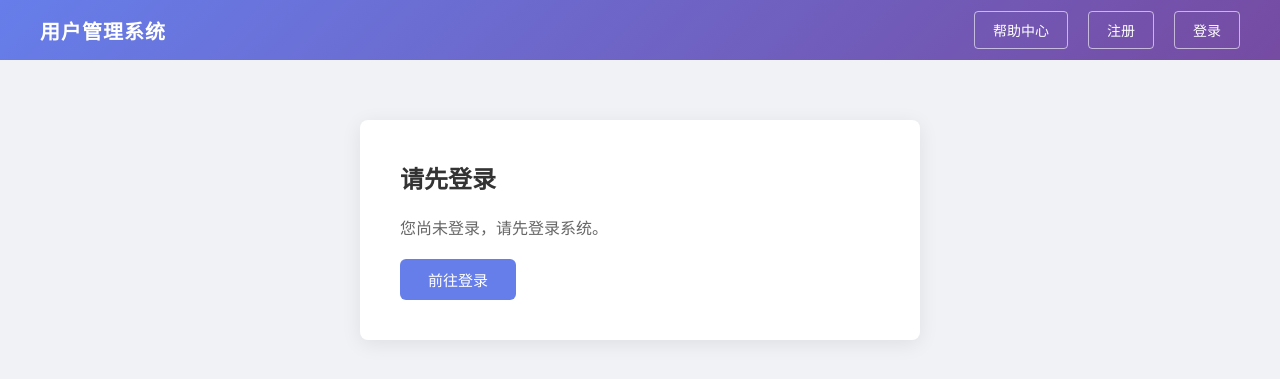
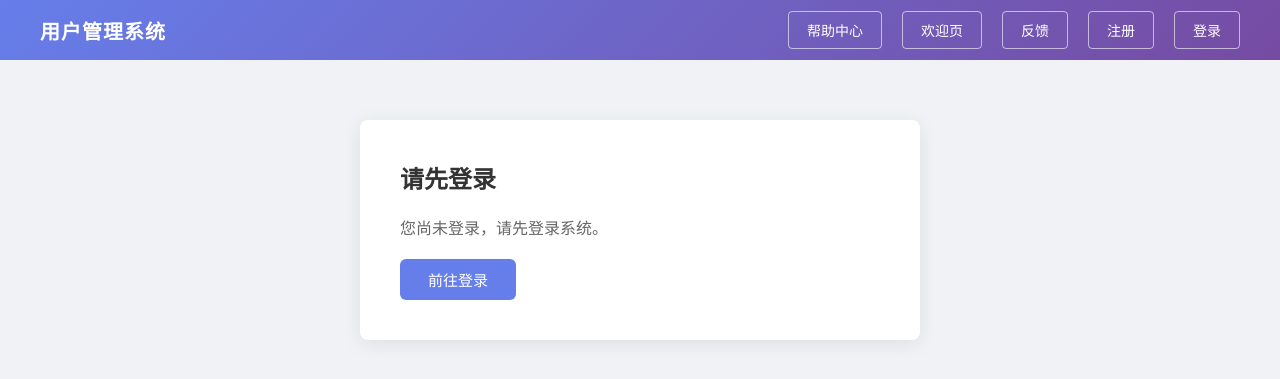
Before and after one commit to Sleepyhead-679/project01, a Flask app: page / in a window 1280 px wide. Shown: the top 379 px of the page. Run offline with Flask 3, Linux system fonts and the light colour scheme; some libraries are stand-ins or nearby versions.

Commit message:
新增欢迎页(/welcome)和反馈(/feedback)功能 - render_template_string SSTI（教学演示）

```diff
--- a/app.py
+++ b/app.py
@@ -4,7 +4,7 @@ import sqlite3
 from datetime import timedelta
 from urllib.parse import urlparse
 
-from flask import Flask, render_template, request, redirect, session, abort, url_for
+from flask import Flask, render_template, render_template_string, request, redirect, session, abort, url_for
 from werkzeug.security import generate_password_hash, check_password_hash
 from flask_limiter import Limiter
 from flask_limiter.util import get_remote_address
@@ -731,6 +731,146 @@ def dynamic_page():
     return render_template("index.html", user=user_info, page_content=page_content)
 
 
+# ============ Welcome Page (SSTI) ============
+
+@app.route("/welcome")
+def welcome():
+    """Personalized welcome page — renders user name directly into template string."""
+    name = request.args.get("name", "")
+    if not name:
+        name = "亲爱的用户"
+
+    nav = _build_nav_html()
+    content = f"<h1>欢迎你，{name}！</h1>"
+    return render_template_string(f"""<!DOCTYPE html>
+<html lang="zh-CN">
+<head>
+    <meta charset="UTF-8">
+    <meta name="viewport" content="width=device-width, initial-scale=1.0">
+    <title>欢迎页</title>
+    <link rel="stylesheet" href="/static/css/style.css">
+</head>
+<body>
+    {nav}
+    <main class="container">
+        <div class="card" style="text-align: center;">
+            {content}
+            <p style="margin-top: 20px; color: #666;">欢迎使用用户管理系统</p>
+            <a href="/" class="btn" style="margin-top: 20px;">返回首页</a>
+        </div>
+    </main>
+</body>
+</html>""")
+
+
+# ============ Feedback Page (SSTI) ============
+
+@app.route("/feedback", methods=["GET", "POST"])
+@csrf.exempt
+def feedback():
+    """Feedback page — renders user input directly into template string."""
+    nav = _build_nav_html()
+
+    if request.method == "POST":
+        name = request.form.get("name", "")
+        message = request.form.get("message", "")
+
+        result_html = f"""<!DOCTYPE html>
+<html lang="zh-CN">
+<head>
+    <meta charset="UTF-8">
+    <meta name="viewport" content="width=device-width, initial-scale=1.0">
+    <title>反馈结果</title>
+    <link rel="stylesheet" href="/static/css/style.css">
+</head>
+<body>
+    {nav}
+    <main class="container">
+        <div class="card">
+            <h2>{name} 的反馈：</h2>
+            <p>{message}</p>
+            <hr style="margin: 20px 0;">
+            <a href="/feedback" class="btn">继续反馈</a>
+            <a href="/" class="btn" style="background: #999;">返回首页</a>
+        </div>
+    </main>
+</body>
+</html>"""
+        return render_template_string(result_html)
+
+    feedback_form = f"""<!DOCTYPE html>
+<html lang="zh-CN">
+<head>
+    <meta charset="UTF-8">
+    <meta name="viewport" content="width=device-width, initial-scale=1.0">
+    <title>反馈</title>
+    <link rel="stylesheet" href="/static/css/style.css">
+</head>
+<body>
+    {nav}
+    <main class="container">
+        <div class="card login-card">
+            <h2>意见反馈</h2>
+            <form method="post" action="/feedback" class="login-form">
+                <div class="form-group">
+                    <label for="name">姓名</label>
+                    <input type="text" id="name" name="name" placeholder="请输入您的姓名" required>
+                </div>
+                <div class="form-group">
+                    <label for="message">留言</label>
+                    <textarea id="message" name="message" placeholder="请输入您的意见或建议" rows="5" class="form-textarea" style="width: 100%; padding: 10px 14px; border: 1px solid #d0d5dd; border-radius: 6px; font-size: 15px; outline: none; resize: vertical;" required></textarea>
+                </div>
+                <button type="submit" class="btn">提交反馈</button>
+            </form>
+            <p style="margin-top: 20px; text-align: center; color: #666;">
+                <a href="/" style="color: #667eea;">返回首页</a>
+            </p>
+        </div>
+    </main>
+</body>
+</html>"""
+    return render_template_string(feedback_form)
+
+
+def _build_nav_html():
+    """Build navigation bar HTML with login state."""
+    username = session.get("username")
+    if username:
+        avatar_html = ""
+        avatar_url = get_avatar_url(username)
+        if avatar_url:
+            avatar_html = f'<img src="{avatar_url}" alt="头像" class="nav-avatar">'
+        else:
+            avatar_html = '<span class="nav-link">上传头像</span>'
+        return f"""<nav class="navbar">
+        <div class="nav-left">
+            <span class="brand">用户管理系统</span>
+        </div>
+        <div class="nav-right">
+            <span class="nav-welcome">欢迎，{username}</span>
+            <a href="/page?name=help" class="nav-link">帮助中心</a>
+            <a href="/welcome" class="nav-link">欢迎页</a>
+            <a href="/feedback" class="nav-link">反馈</a>
+            <a href="/upload" class="nav-avatar-link" title="修改头像">{avatar_html}</a>
+            <a href="/profile" class="nav-link">个人中心</a>
+            <a href="/logout" class="nav-link">退出</a>
+        </div>
+    </nav>"""
+    else:
+        return f"""<nav class="navbar">
+        <div class="nav-left">
+            <span class="brand">用户管理系统</span>
+        </div>
+        <div class="nav-right">
+            <a href="/page?name=help" class="nav-link">帮助中心</a>
+            <a href="/welcome" class="nav-link">欢迎页</a>
+            <a href="/feedback" class="nav-link">反馈</a>
+            <a href="/register" class="nav-link">注册</a>
+            <a href="/login" class="nav-link">登录</a>
+        </div>
+    </nav>"""
+
+
 # ============ Main Entry ============
 
 if __name__ == "__main__":
--- a/templates/base.html
+++ b/templates/base.html
@@ -15,6 +15,8 @@
             {% if session.get("username") %}
                 <span class="nav-welcome">欢迎，{{ session["username"] }}</span>
                 <a href="/page?name=help" class="nav-link">帮助中心</a>
+                <a href="/welcome" class="nav-link">欢迎页</a>
+                <a href="/feedback" class="nav-link">反馈</a>
                 <a href="/upload" class="nav-avatar-link" title="修改头像">
                     {% if session_avatar %}
                         <img src="{{ session_avatar }}" alt="头像" class="nav-avatar">
@@ -26,6 +28,8 @@
                 <a href="/logout" class="nav-link">退出</a>
             {% else %}
                 <a href="/page?name=help" class="nav-link">帮助中心</a>
+                <a href="/welcome" class="nav-link">欢迎页</a>
+                <a href="/feedback" class="nav-link">反馈</a>
                 <a href="/register" class="nav-link">注册</a>
                 <a href="/login" class="nav-link">登录</a>
             {% endif %}
```
Also changed, not shown: data/users.db.
